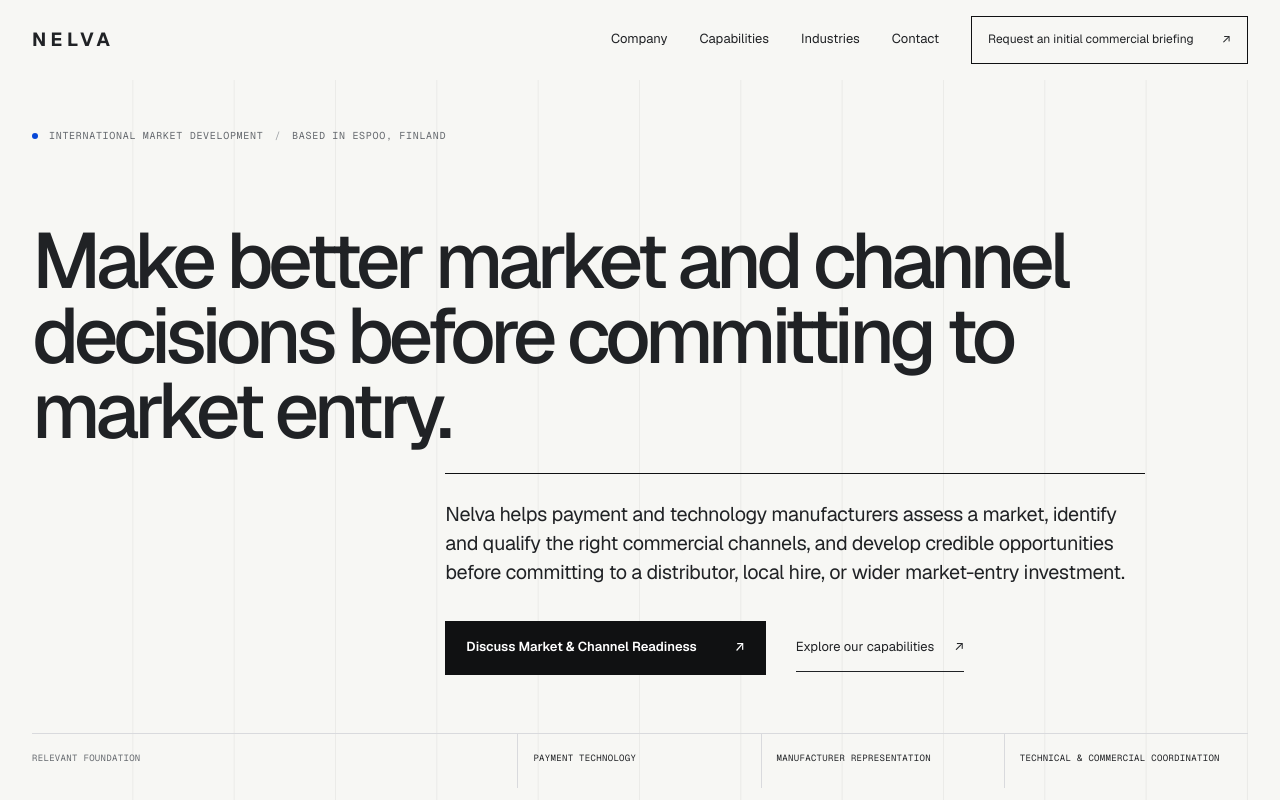
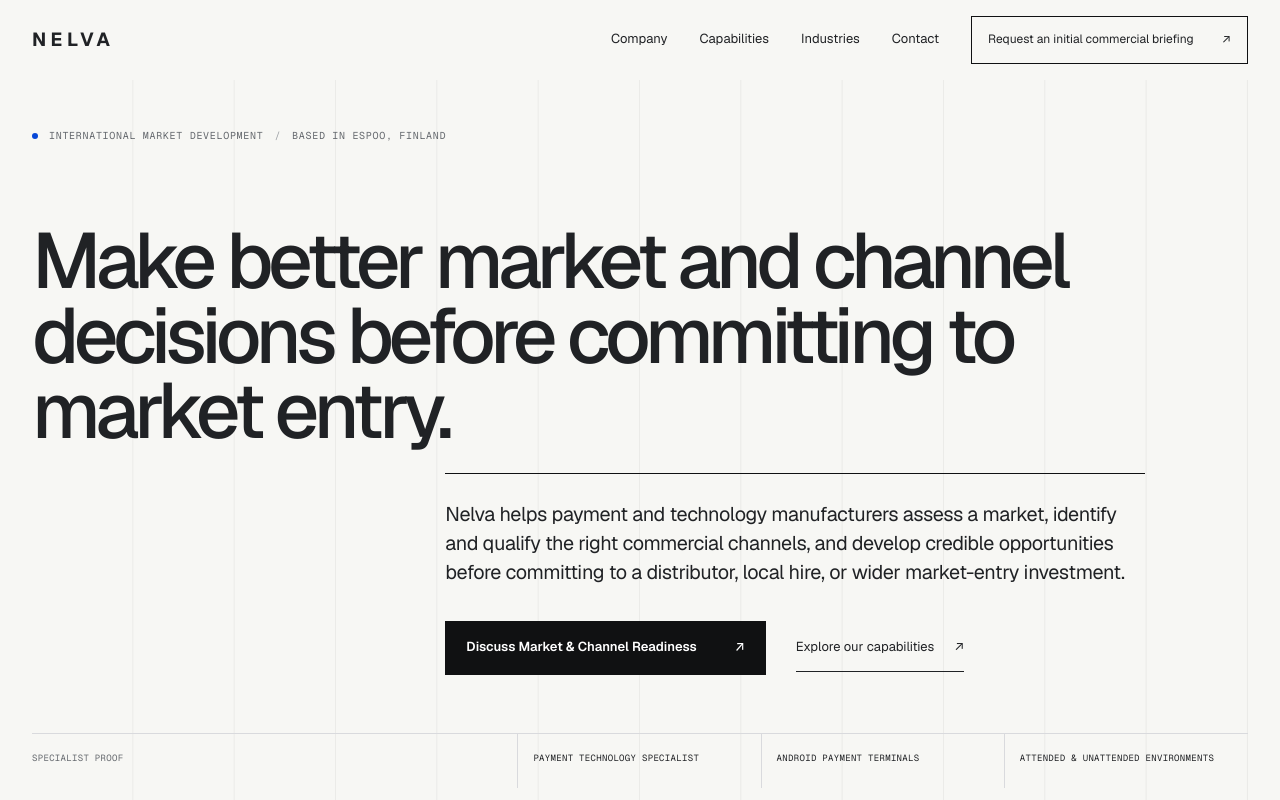
Before and after one commit to Maged-Mukred/Nelva, a Next.js app: page / in a window 1280 px wide. Shown: the top 800 px of the page. Built offline with nearby package versions, Linux system fonts and the light colour scheme.

Commit message:
Update page.tsx

```diff
--- a/app/page.tsx
+++ b/app/page.tsx
@@ -198,12 +198,12 @@ export default function Home() {
             </div>
           </div>
 
-          <div className="hero-proof" aria-label="Relevant experience">
-            <span className="hero-proof-label">Relevant foundation</span>
-            <span>Payment technology</span>
-            <span>Manufacturer representation</span>
-            <span>Technical &amp; commercial coordination</span>
-          </div>
+          <div className="hero-proof" aria-label="Payment Technology specialist experience">
+  <span className="hero-proof-label">Specialist proof</span>
+  <span>Payment Technology specialist</span>
+  <span>Android payment terminals</span>
+  <span>Attended &amp; unattended environments</span>
+</div>
         </section>
 
         <section
```
